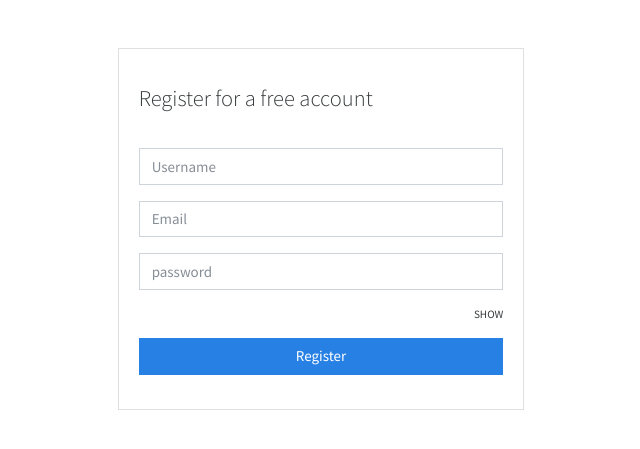
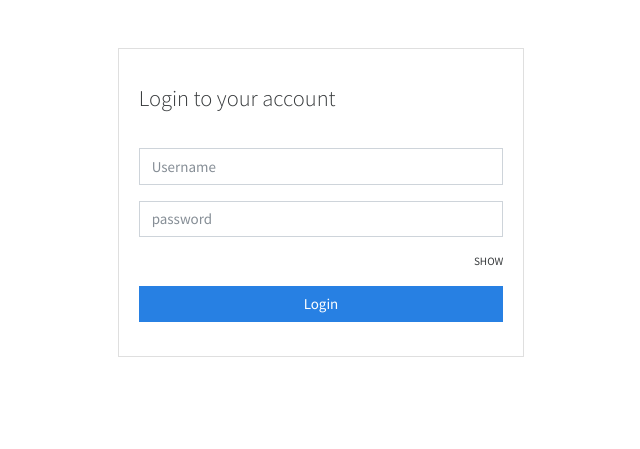
Before and after one commit to vparjunmohan/Django-Expense-Tracker-Webapp, a Django app: page /authentication/login/ in a window 1280 px wide. Shown: the top 449 px of the page, without its empty margins (319-959 px from the left). Run offline with Django 3.2, Linux system fonts and the light colour scheme; some libraries are stand-ins or nearby versions.

Commit message:
login/logout and access control added

```diff
--- a/authentication/urls.py
+++ b/authentication/urls.py
@@ -8,4 +8,5 @@ urlpatterns = [
     path('validate-email/', csrf_exempt(EmailValidationView.as_view()) , name='validate-email'),
     path('activate/<uidb64>/<token>/', VerificationView.as_view() , name='activate'),
     path('login/', LoginView.as_view(), name='login'),
+    path('logout/', LogoutView.as_view(), name='logout'),
 ]
--- a/authentication/views.py
+++ b/authentication/views.py
@@ -1,6 +1,6 @@
 from django.shortcuts import redirect, render
 from django.views import View
-import  json
+import json
 from django.http import  JsonResponse
 from django.contrib.auth.models import User
 from validate_email import validate_email
@@ -12,6 +12,8 @@ from django.utils.encoding import force_bytes, force_text, DjangoUnicodeDecodeEr
 from django.utils.http import urlsafe_base64_encode, urlsafe_base64_decode
 from django.contrib.sites.shortcuts import get_current_site
 from .utils import AppTokenGenerator, token_generator
+
+from django.contrib import auth
 # Create your views here.
 
 class RegistrationView(View):
@@ -110,3 +112,32 @@ class VerificationView(View):
 class LoginView(View):
     def get(self, request):
         return render(request, 'authentication/login.html')
+
+    def post(self, request):
+        username = request.POST['username']
+        password = request.POST['password']
+
+        if username and password:
+            user = auth.authenticate(username=username, password=password)
+
+            if user:
+                if user.is_active:
+                    auth.login(request, user)
+                    messages.success(request, f'Welcome, {user.username}')
+                    return redirect('expenses')
+
+                messages.error(request, 'Account is not activated. Please check your email.')
+                return render(request, 'authentication/login.html')
+
+            messages.error(request, 'Invalid credentials, try again')
+            return render(request, 'authentication/login.html')
+
+        messages.error(request, 'Please fill username and password')
+        return render(request, 'authentication/login.html')
+
+
+class LogoutView(View):
+    def post(self, request):
+        auth.logout(request)
+        messages.success(request, 'You have been logged out')
+        return redirect('login')
--- a/expenses/views.py
+++ b/expenses/views.py
@@ -1,7 +1,13 @@
 from django.http import request
 from django.shortcuts import render
+from django.contrib.auth.decorators import login_required
+
 
 # Create your views here.
+
+
+
+@login_required(login_url='/authentication/login/')
 def index(request):
     return render(request, 'expenses/index.html')
 
--- a/templates/authentication/login.html
+++ b/templates/authentication/login.html
@@ -10,13 +10,13 @@
 
       <div class="card-body">
       <div class="card-title py-3">
-        <h4>Register for a free account</h4>
+        <h4>Login to your account</h4>
       </div>
 
 
 
 
-        <form action="{% url 'register' %}" method="post">
+        <form action="{% url 'login' %}" method="post">
         {% csrf_token %}
         {% include 'partials/_messages.html' %}
           <div class="form-group">
@@ -29,22 +29,8 @@
               class="form-control form-contol-sm"
             />
           </div>
-          <div class="invalid_feedback invalid-feedback" style="display:none">
-          </div>
-          <p class="text-sm text-success usernameSuccessOutput"></p>
-          <div class="form-group">
-            <input
-              type="email"
-              name="email"
-              placeholder="Email"
-              id="emailField"
-              value="{{fieldValues.email}}"
-              class="form-control form-contol-sm"
-            />
-          </div>
-          <div class="emailFeedbackArea" style="display:none">
-          </div>
-          <p class="text-sm text-success emailSuccessOutput"></p>
+
+
           <div class="form-group">
             <input
               type="password"
@@ -55,7 +41,7 @@
             />
             <small class="float-right py-3 showPasswordToggle">SHOW</small>
           </div>
-          <input type="submit" value="Register" class="btn btn-block btn-primary submit-btn">
+          <input type="submit" value="Login" class="btn btn-block btn-primary submit-btn">
         </form>
         </div>
       </div>
--- a/templates/base.html
+++ b/templates/base.html
@@ -43,7 +43,11 @@
       />
       <ul class="navbar-nav px-3">
         <li class="nav-item text-nowrap">
-          <a class="nav-link" href="#">Sign out</a>
+          <form action="{% url 'logout' %}" method="post">
+            {% csrf_token %}
+            <input class="text text-capitalize" type="submit" value="Sign out">
+          </form>
+          {% comment %} <a class="nav-link" href="#">Sign out</a> {% endcomment %}
         </li>
       </ul>
     </header>
--- a/templates/expenses/index.html
+++ b/templates/expenses/index.html
@@ -1,7 +1,8 @@
 {% extends 'base.html' %}
 
 {% block content %}
-
+{% include 'partials/_messages.html' %}
+<div class="container">
   <h1>Expenses List</h1>
 
 
@@ -17,6 +18,8 @@
 	<li class="list-group-item">Beer</li>
 	<li class="list-group-item">Beer</li>
 	<li class="list-group-item">Beer</li>
+	</ul>
+</div>
 
 {% endblock content %}
 
```
Lines whose indentation alone changed are shown as unchanged.
